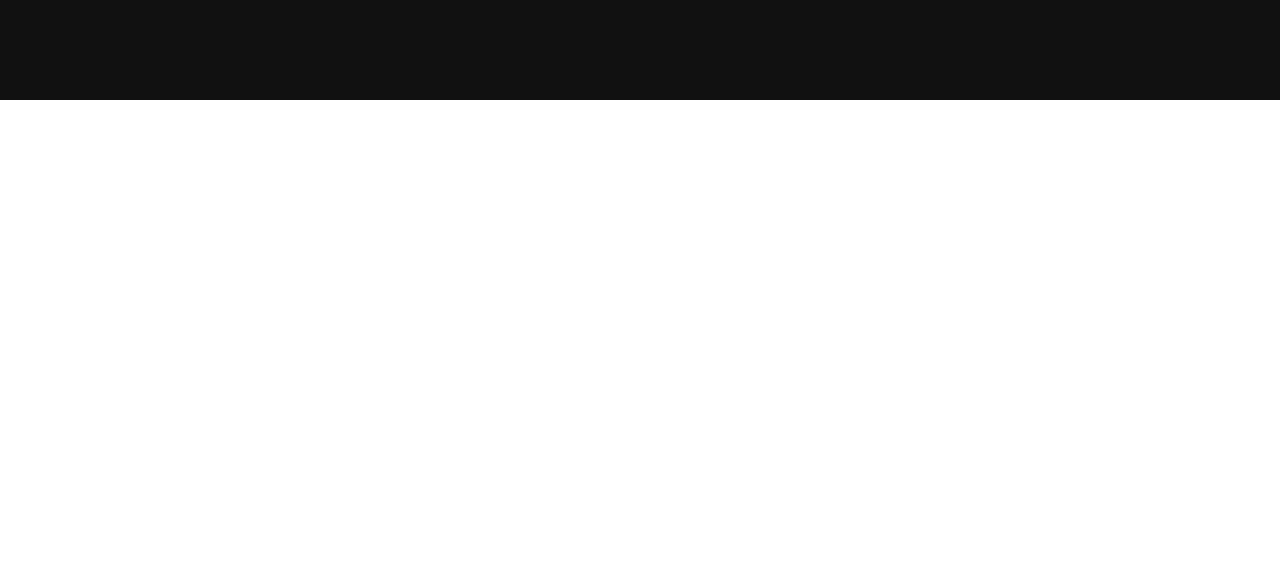
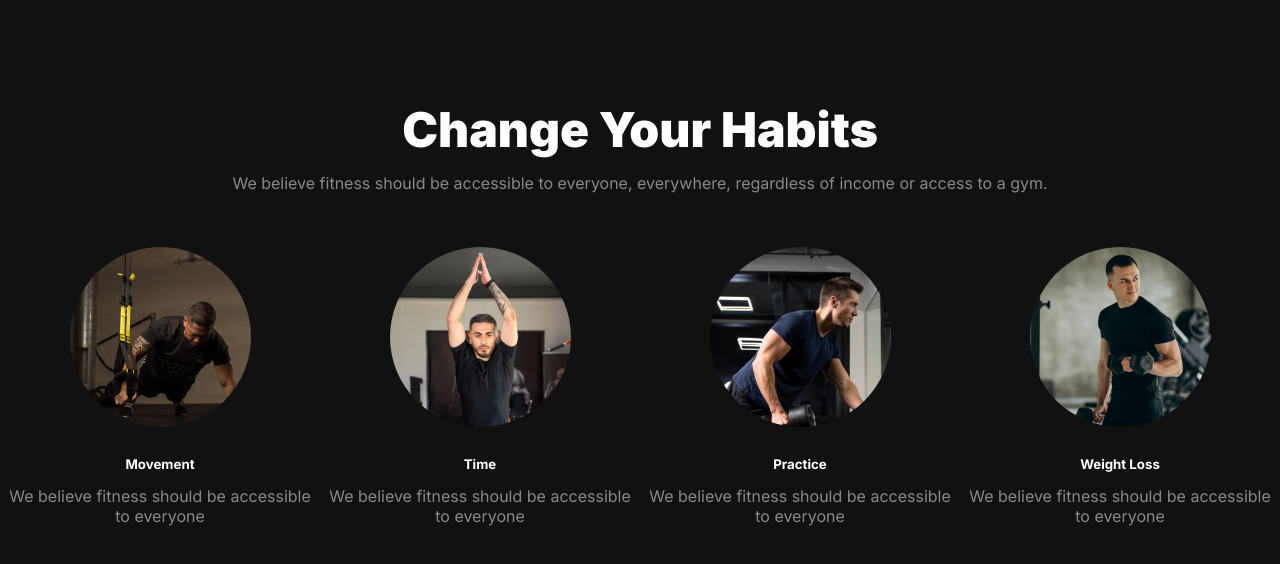
Before and after one commit to Shawon-Reza/Assignment-02, a plain HTML site: page index.html in a window 1280 px wide. Shown: the part 656-1220 px from the top of the page. Before the commit the page ends 800 px from the top, so only its background shows below. Drawn offline with Linux system fonts and the light colour scheme; a web font is replaced by a local one.

Commit message:
PAge 2 Done

```diff
--- a/css/style.css
+++ b/css/style.css
@@ -12,6 +12,10 @@
 .common-description{
     font-weight: 400;
     opacity: .5;
+}
+.common-heading{
+    font-size: 48px;
+    font-weight: 900;
 }
 nav{
     display: flex;
@@ -155,7 +159,24 @@ nav li a:hover{
     font-weight: 900;
     padding-top: 12px;
 }
+/* P2 Start Here.................... */
+.p2{
+    text-align: center;
+}
+.p2 .common-description{
+    margin-top: 14px;
+    margin-bottom: 54px;
+}
+.p2-img img{
+    border-radius: 50%;
+    margin-bottom: 25px;
 
+}
+.p2-img-container{
+    display: grid;
+    grid-template-columns: repeat(4,1fr);
+ }
+/* Responsiveness For Smaller device....... */
 /* Responsiveness For Smaller device....... */
 @media screen and (max-width:576px) {
  nav .ul-container{
@@ -198,6 +219,14 @@ nav li a:hover{
     width: 30px;
     border: 1px solid red;
  }
+ /* Responsive 2nd Page...... */
+ .p2{
+    max-width: 90%;
+    margin: 0 auto;
+ }
+ .p2-img-container{
+    grid-template-columns: repeat(1,1fr);
+ }
 }
 /* Responsivenes For Medium Device........... */
 @media screen and (min-width:576px) and (max-width:992px) {
@@ -216,6 +245,14 @@ nav li a:hover{
         max-width: 75%;
         margin: 0 auto;
      }
+     /* Responsive 2nd page ............. */
+     .p2{
+        max-width: 75%;
+        margin: 0 auto;
+     }
+     .p2-img-container{
+        grid-template-columns: repeat(2,1fr);
+     }
 
 
 }
--- a/index.html
+++ b/index.html
@@ -25,7 +25,8 @@
         </nav>
     </header>
     <main>
-        <section class="p1">
+  <!-- First Page (p1) Start Here -->
+    <section class="p1">
             <div class="p1-text-container">
                 <h1 class="p1-heading">Get body in <br> <span class="p1-sp-text">shape</span> & stay <br>healthy</h1>
                 <p class="common-description">A huge selection of health and fitness content, healthy recipes and transformation stories to help you get fit and stay fit!</p>
@@ -49,10 +50,37 @@
                     <p class="common-description">Free Workout Videos</p>
                 </div>
             </div>
-         </section>
+    </section>
+  <!-- First Page (p1) End Here -->
+  <!-- Second Page (p2) Start... -->
+    <section class="p2">
+        <div class="common-heading">Change Your Habits</div>
+        <p class="common-description">We believe fitness should be accessible to everyone, everywhere, regardless of income or access to a gym.</p>
+        <div class="p2-img-container">
+            <div class="p2-img">
+                <img src="images/image 3.png" alt="">
+                <h5 class="p2-img-heading">Movement</h5>
+                <p class="common-description">We believe fitness should be accessible to everyone</p>
+            </div>
+            <div class="p2-img">
+                <img src="images/image 2.png" alt="">
+                <h5 class="p2-img-heading">Time</h5>
+                <p class="common-description">We believe fitness should be accessible to everyone</p>
+            </div>
+            <div class="p2-img">
+                <img src="images/image 4.png" alt="">
+                <h5 class="p2-img-heading">Practice</h5>
+                <p class="common-description">We believe fitness should be accessible to everyone</p>
+            </div>
+            <div class="p2-img">
+                <img src="images/image 5.png" alt="">
+                <h5 class="p2-img-heading">Weight Loss</h5>
+                <p class="common-description">We believe fitness should be accessible to everyone</p>
+            </div>
+        </div>
+    </section>
+  <!-- Second Page (p2) End... -->
     </main>
-    <!-- First Page (p1) Start Here -->
 
-    <!-- First Page (p1) End Here -->
 </body>
 </html>
```
